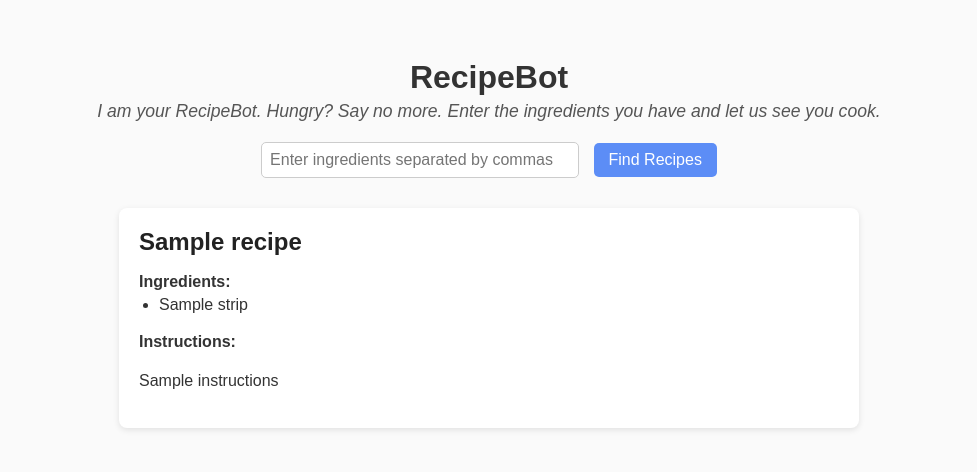
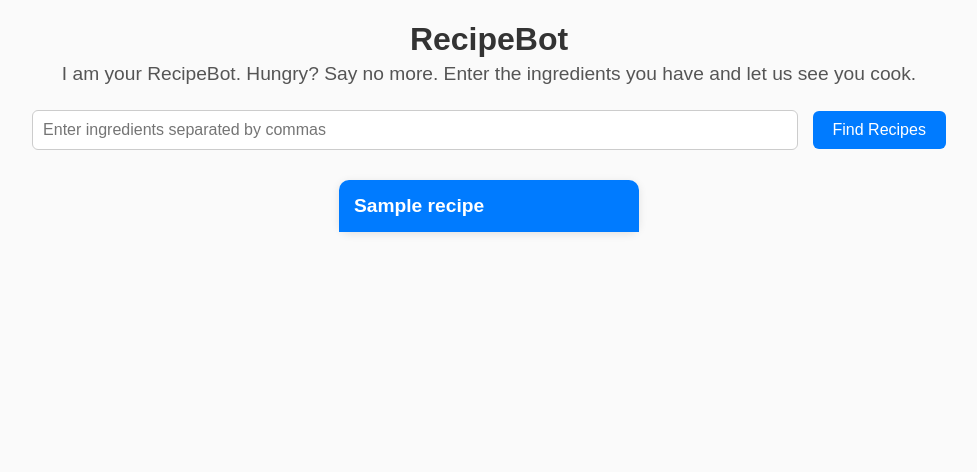
Before and after one commit to nivyarodrigues2020/flask-recipe-app, a Flask app: template templates/index.html in a window 1280 px wide. Shown: the top 472 px of the page, without its empty margins (151-1128 px from the left). Run offline with Flask 2, Linux system fonts and the light colour scheme; the template is opened without the code that fills it: most values are stand-ins (such as "Sample title", 1, 10 or a date in 2020).

Commit message:
Update index.html
collapsible

```diff
--- a/templates/index.html
+++ b/templates/index.html
@@ -8,91 +8,100 @@
         body {
             font-family: Arial, sans-serif;
             background: #fafafa;
-      padding: 30px;
+            margin: 20px;
             color: #333;
         }
         h1 {
             text-align: center;
-      margin-bottom: 5px;
+            margin-bottom: 0;
         }
-    .intro-text {
+        p#welcome-text {
             text-align: center;
-      margin-bottom: 20px;
-      font-style: italic;
+            font-size: 1.2em;
+            margin-top: 5px;
+            margin-bottom: 25px;
             color: #555;
-      font-size: 1.1em;
         }
         form {
             text-align: center;
             margin-bottom: 30px;
         }
         input[type="text"] {
-      width: 300px;
-      padding: 8px;
+            width: 60%;
+            padding: 10px;
             font-size: 1em;
             border: 1px solid #ccc;
-      border-radius: 5px;
+            border-radius: 6px;
         }
         button {
-      padding: 8px 15px;
+            padding: 10px 20px;
             font-size: 1em;
             margin-left: 10px;
             cursor: pointer;
+            border-radius: 6px;
             border: none;
-      background-color: #5c8df6;
+            background-color: #007bff;
             color: white;
-      border-radius: 5px;
-      transition: background-color 0.3s ease;
-    }
-    button:hover {
-      background-color: #3a64d8;
         }
         .message {
             text-align: center;
+            color: #900;
+            margin-bottom: 20px;
             font-weight: bold;
-      margin-bottom: 20px;
-      color: #b33;
+        }
+        .recipes-container {
+            display: flex;
+            flex-wrap: wrap;
+            justify-content: center;
+            gap: 20px;
         }
         .card {
             background: white;
-      max-width: 700px;
-      margin: 15px auto;
-      padding: 20px;
-      border-radius: 8px;
-      box-shadow: 0 2px 6px rgba(0,0,0,0.1);
+            width: 300px;
+            border-radius: 10px;
+            box-shadow: 0 2px 8px rgba(0,0,0,0.1);
+            cursor: pointer;
+            transition: box-shadow 0.3s ease;
+            user-select: none;
         }
-    .recipe-title {
-      font-size: 1.5em;
+        .card:hover {
+            box-shadow: 0 5px 15px rgba(0,0,0,0.2);
+        }
+        .card-header {
+            padding: 15px;
+            background-color: #007bff;
+            color: white;
             font-weight: bold;
-      margin-bottom: 15px;
-      color: #222;
+            font-size: 1.2em;
+            border-radius: 10px 10px 0 0;
         }
-    .ingredients, .instructions {
-      margin-bottom: 15px;
+        .card-content {
+            padding: 15px;
+            display: none;
+            color: #333;
+            max-height: 400px;
+            overflow-y: auto;
+        }
+        .card-content ul {
+            padding-left: 20px;
+        }
+        .card-content ul li {
+            margin-bottom: 6px;
+        }
+        .card-content p {
+            white-space: pre-wrap; /* keeps line breaks in instructions */
+            margin-top: 10px;
             line-height: 1.4;
-    }
-    .ingredients ul {
-      padding-left: 20px;
-      margin: 0;
-    }
-    .ingredients li {
-      margin-bottom: 5px;
-    }
-    img.recipe-image {
-      max-width: 100%;
-      border-radius: 8px;
-      margin-bottom: 15px;
-      display: block;
         }
     </style>
 </head>
 <body>
     <h1>RecipeBot</h1>
-  <div class="intro-text">
-    I am your RecipeBot. Hungry? Say no more. Enter the ingredients you have and let us see you cook.
-  </div>
-  <form method="post" action="/">
-    <input type="text" name="ingredients" placeholder="Enter ingredients separated by commas" required />
+    <p id="welcome-text">I am your RecipeBot. Hungry? Say no more. Enter the ingredients you have and let us see you cook.</p>
+
+    <form method="POST" action="/">
+        <input type="text" name="ingredients" placeholder="Enter ingredients separated by commas" required
+            value="{{ request.form.ingredients if request.method == 'POST' else '' }}">
         <button type="submit">Find Recipes</button>
     </form>
 
@@ -100,28 +109,38 @@
     <div class="message">{{ message }}</div>
     {% endif %}
 
-  {% for recipe in recipes %}
+    {% if recipes %}
+    <div class="recipes-container">
+        {% for recipe in recipes.itertuples() %}
         <div class="card">
-      <div class="recipe-title">{{ recipe.Recipe_Name }}</div>
-
-      {% if recipe.Image_Name %}
-      <img class="recipe-image" src="{{ url_for('static', filename='images/' + recipe.Image_Name) }}" alt="{{ recipe.Recipe_Name }}" />
-      {% endif %}
-
-      <div class="ingredients">
+            <div class="card-header">{{ recipe.Recipe_Name }}</div>
+            <div class="card-content">
                 <strong>Ingredients:</strong>
                 <ul>
                     {% for ing in recipe.Cleaned_Ingredients.split(',') %}
                     <li>{{ ing.strip() }}</li>
                     {% endfor %}
                 </ul>
-      </div>
-
-      <div class="instructions">
                 <strong>Instructions:</strong>
                 <p>{{ recipe.Instructions }}</p>
             </div>
         </div>
         {% endfor %}
+    </div>
+    {% endif %}
+
+    <script>
+        // Add click toggle for each card
+        document.querySelectorAll('.card').forEach(card => {
+            card.addEventListener('click', () => {
+                const content = card.querySelector('.card-content');
+                if (content.style.display === "block") {
+                    content.style.display = "none";
+                } else {
+                    content.style.display = "block";
+                }
+            });
+        });
+    </script>
 </body>
 </html>
```
Lines whose indentation alone changed are shown as unchanged.
